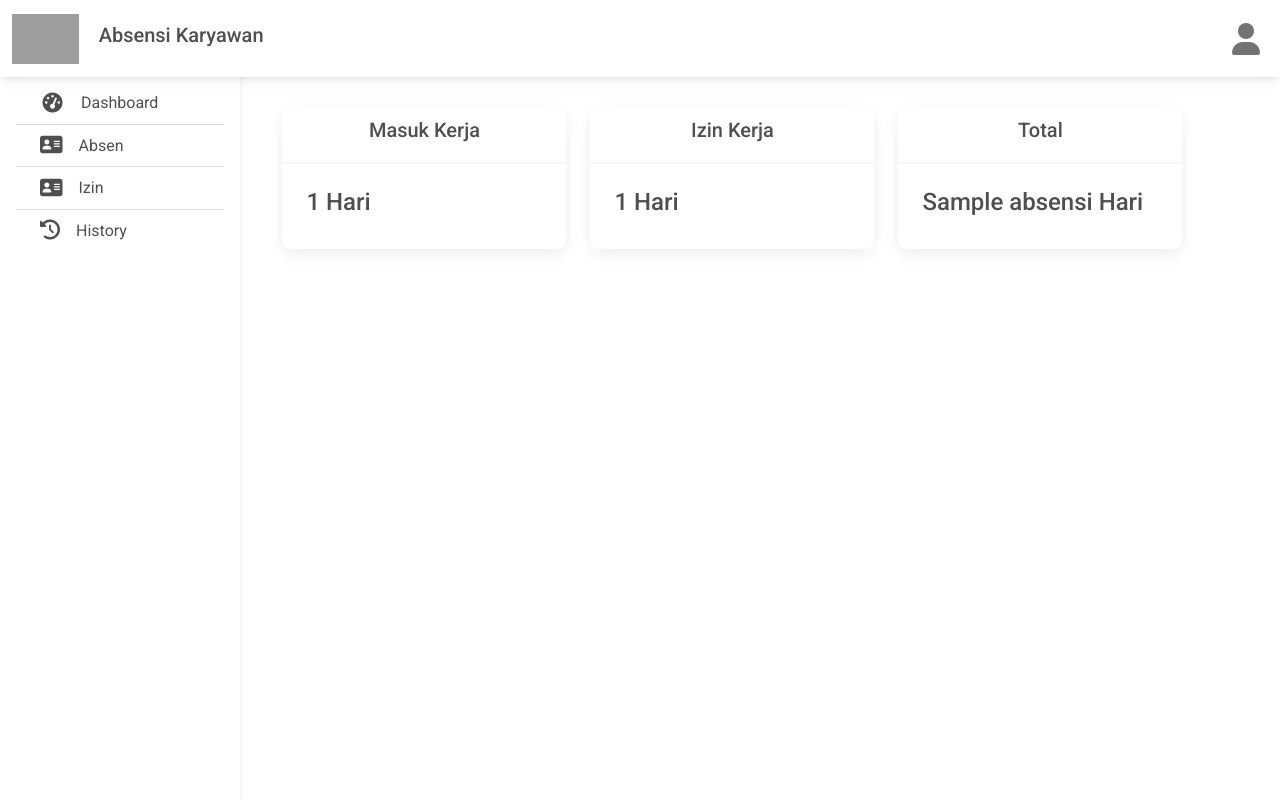
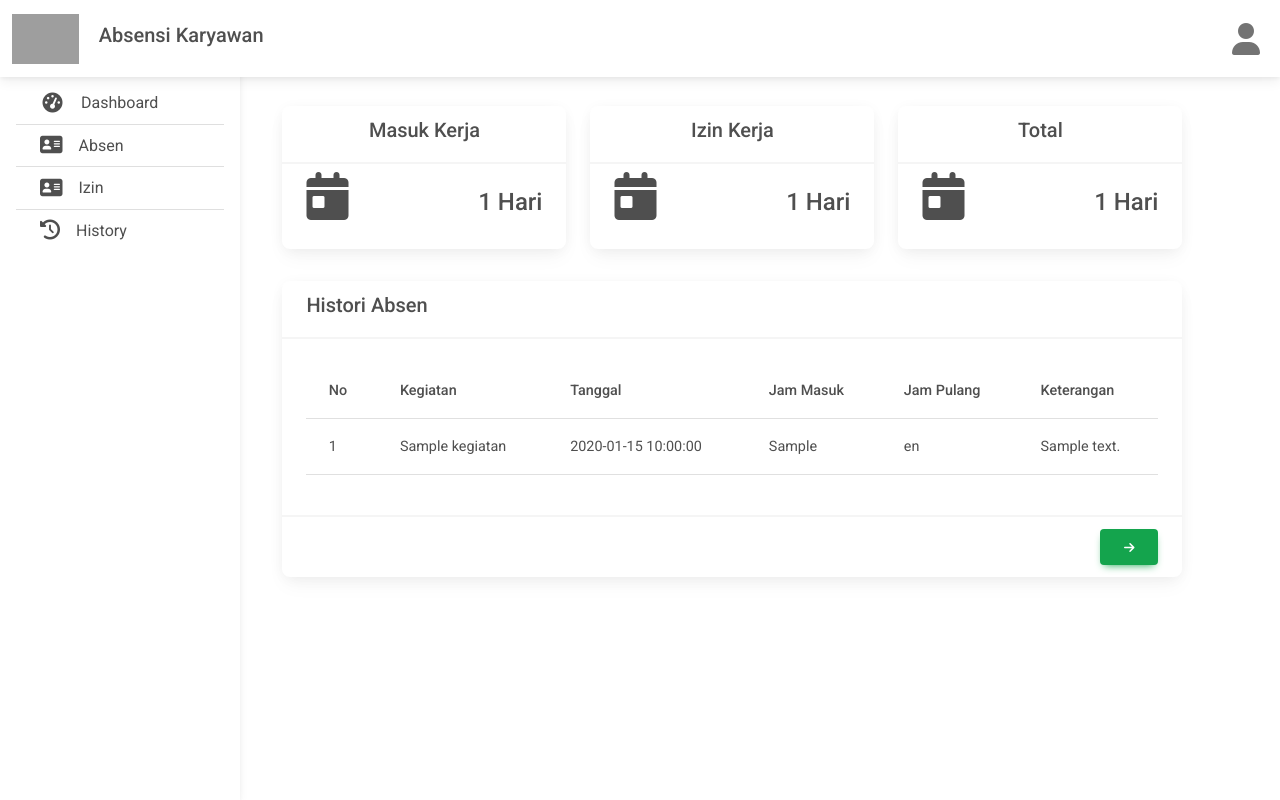
Before and after one commit to dewipsari15/absensi-ci, a CodeIgniter app: the page made by application/views/karyawan/index.php in a window 1280 px wide. Run offline with CodeIgniter, Linux system fonts and the light colour scheme; the template is opened without the code that fills it: most values are stand-ins (such as "Sample title", 1, 10 or a date in 2020); some libraries are stand-ins or nearby versions; grey boxes are pictures that could not be loaded.

Commit message:
dashboard karyawan

```diff
--- a/application/views/karyawan/index.php
+++ b/application/views/karyawan/index.php
@@ -12,14 +12,17 @@
     <?php $this->load->view('components/sidebar_karyawan'); ?>
     <div class="main m-4">
         <div class="container w-75">
-            <div class="row justify-content-end">
+            <div class="row justify-content-end mb-3">
                 <div class="col-md-4 mb-3">
                     <div class="card">
                         <div class="card-header">
                             <h5 class="text-center">Masuk Kerja</h5>
                         </div>
                         <div class="card-body">
-                            <h4><?php echo $total_absen; ?> Hari</h4>
+                            <h4 class="d-flex justify-content-between">
+                                <i class="fa-solid fa-calendar-day fa-2xl mt-2"></i>
+                                <?php echo $total_absen; ?> Hari
+                            </h4>
                         </div>
                     </div>
                 </div>
@@ -29,7 +32,10 @@
                             <h5 class="text-center">Izin Kerja</h5>
                         </div>
                         <div class="card-body">
-                            <h4><?php echo $total_izin; ?> Hari</h4>
+                            <h4 class="d-flex justify-content-between">
+                                <i class="fa-solid fa-calendar-day fa-2xl mt-2"></i>
+                                <?php echo $total_izin; ?> Hari
+                            </h4>
                         </div>
                     </div>
                 </div>
@@ -39,13 +45,54 @@
                             <h5 class="text-center">Total</h5>
                         </div>
                         <div class="card-body">
-                            <h4><?php echo $absensi; ?> Hari</h4>
+                            <h4 class="d-flex justify-content-between">
+                                <i class="fa-solid fa-calendar-day fa-2xl mt-2"></i>
+                                <?php echo $absensi_count; ?> Hari
+                            </h4>
                         </div>
                     </div>
                 </div>
             </div>
+            <div class="card">
+                <div class="card-header d-flex justify-content-between align-items-center">
+                    <h5>Histori Absen</h5>
+                </div>
+                <div class="card-body">
+                    <div class="table-responsive">
+                        <table class="table">
+                            <thead>
+                                <tr>
+                                    <th scope="col">No</th>
+                                    <th scope="col">Kegiatan</th>
+                                    <th scope="col">Tanggal</th>
+                                    <th scope="col">Jam Masuk</th>
+                                    <th scope="col">Jam Pulang</th>
+                                    <th scope="col">Keterangan</th>
+                                </tr>
+                            </thead>
+                            <tbody>
+                                <?php $no = 0; foreach ($absensi as $row) : $no++; if($no > 10) break;?>
+                                <tr>
+                                    <td><?php echo $no ?></td>
+                                    <td><?php echo $row->kegiatan ?></td>
+                                    <td><?php echo $row->date ?></td>
+                                    <td><?php echo $row->jam_masuk ?></td>
+                                    <td><?php echo $row->jam_pulang ?></td>
+                                    <td><?php echo $row->keterangan_izin ?></td>
+                                </tr>
+                                <?php endforeach ?>
+                            </tbody>
+                        </table>
+                    </div>
+                </div>
+                <div class="card-footer">
+                    <div class="d-flex justify-content-end">
+                        <a href="<?php echo base_url('karyawan/absen') ?>" class="btn btn-success"><i
+                                class="fas fa-arrow-right"></i></a>
+                    </div>
+                </div>
+            </div>
         </div>
-    </div>
 </body>
 
 </html>
```
